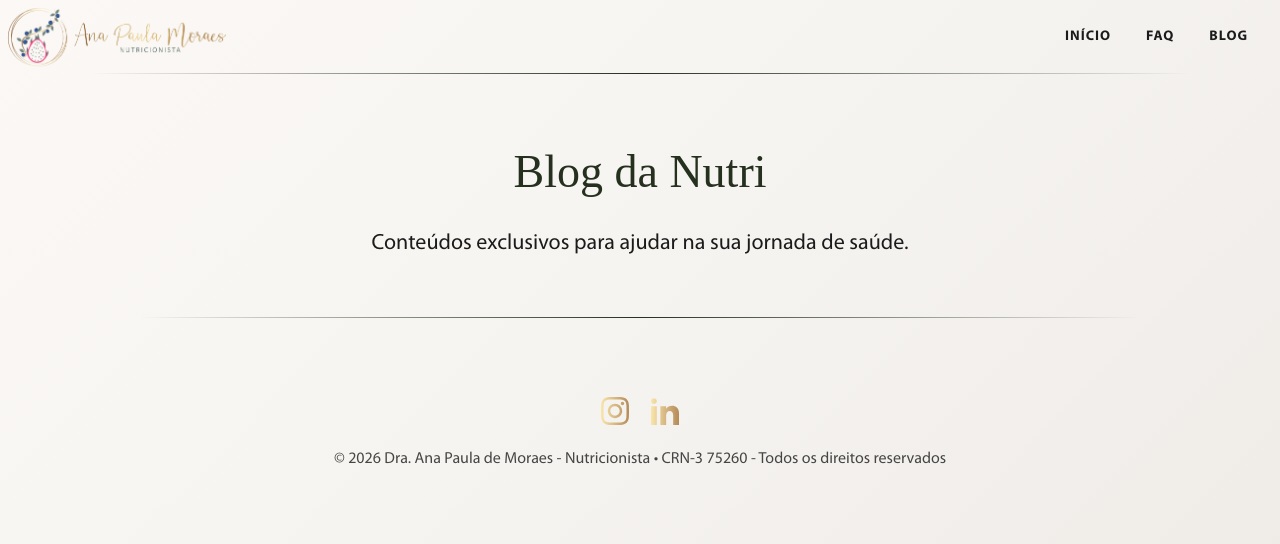
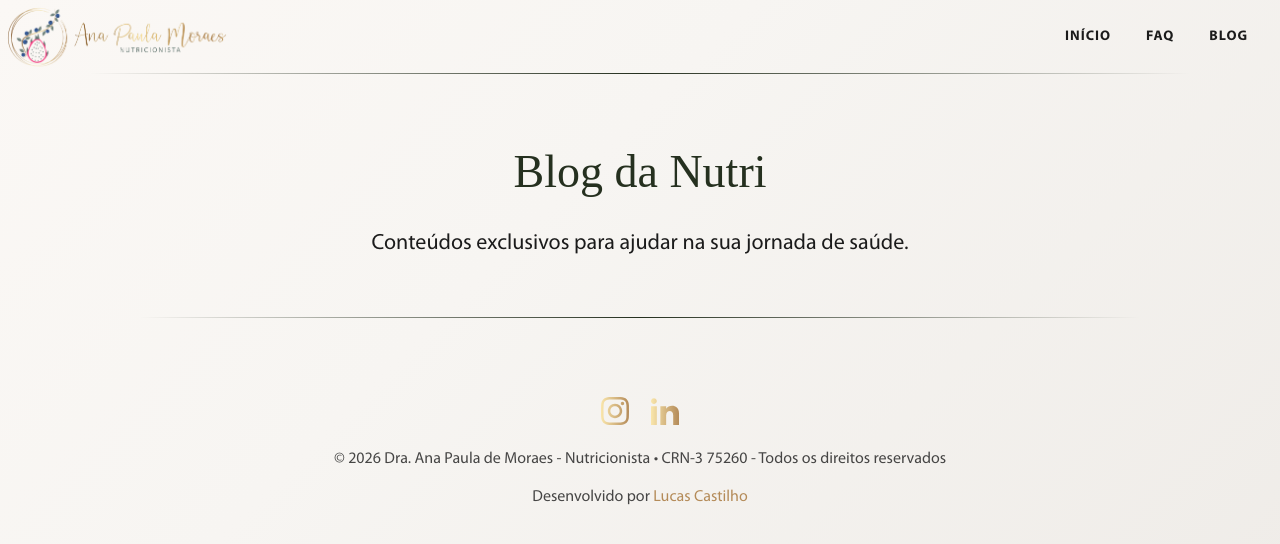
Before and after one commit to lucascastilho-dev/nutrianapaulamoraes, a Jekyll site: the page built from blog/index.html, in a window 1280 px wide. Shown: the top 544 px of the page. Built offline with Jekyll 4.4.1, drawn with Linux system fonts in a browser that asks for light colours; some web fonts are replaced; the list of posts is cut into pages by our own code; some of the changed lines change nothing that is shown.

Commit message:
Ajuste - Animação Depoimentos + Autor do Site

```diff
--- a/_config.yml
+++ b/_config.yml
@@ -8,6 +8,8 @@
 url: "https://www.nutrianapaulamoraes.com.br"
 lang: pt-BR
 timezone: America/Sao_Paulo
+site_developer: "Lucas Castilho"
+site_developer_email: "ti@techdev.com.br"
 
 # Configuração de SEO e Blog
 permalink: /blog/:title/
--- a/_includes/footer.html
+++ b/_includes/footer.html
@@ -23,5 +23,8 @@
   </div>
   <p>
     © {{ 'now' | date: "%Y" }} {{ site.author.name }} - Nutricionista • {{ site.author.crn }} - Todos os direitos reservados
+  </p><br>
+  <p>
+    Desenvolvido por <a href="{{ 'mailto:' | append: site.site_developer_email }}" target="_blank" style="color: var(--accent); text-decoration: none;">{{ site.site_developer }}</a>
   </p>
 </footer>
--- a/assets/js/animations.js
+++ b/assets/js/animations.js
@@ -259,46 +259,24 @@
 
 /* ================= SPARKLES ================= */
 function initSparkles() {
-  document.querySelectorAll('.testimonial-item .sparkle').forEach(s => { if (s._stop) s._stop(); s.remove(); });
-  const TICK_MS = 1000;
-  const rand = (min, max) => Math.random() * (max - min) + min;
-  const randInt = (min, max) => Math.floor(Math.random() * (max - min + 1)) + min;
-  const randomPos = () => [Math.round(rand(8, 92)), Math.round(rand(8, 92))];
-  const sparkleInstances = [];
+   const testimonials = document.querySelectorAll('.testimonial-item');
 
-  document.querySelectorAll('.testimonial-item').forEach(item => {
-    const count = randInt(1, 2);
-    for (let i = 0; i < count; i++) {
-      const s = document.createElement('span');
-      s.className = 'sparkle';
-      const [l, t] = randomPos();
-      s.style.left = l + '%'; s.style.top = t + '%';
-      s.style.background = 'radial-gradient(circle, rgba(255,243,198,0.95) 0%, rgba(251,227,155,0.9) 45%, rgba(165,114,52,0.9) 100%)';
-      item.appendChild(s);
-      sparkleInstances.push({ el: s, isOn: false, offset: Math.round(rand(0, 0)) });
-    }
+  testimonials.forEach(item => {
+    for (let i = 0; i < 5; i++) {
+      const sparkle = document.createElement('span');
+      sparkle.classList.add('sparkle');
+
+      sparkle.style.top = `${Math.random() * 90}%`;
+      sparkle.style.left = `${Math.random() * 90}%`;
+      const size = Math.random() * 6 + 4; // 4px a 10px
+      sparkle.style.width = `${size}px`;
+      sparkle.style.height = `${size}px`;
+      sparkle.style.animationDelay = `${Math.random() * 3}s`;
+
+      item.appendChild(sparkle); }
   });
 
-  let startTime = performance.now();
-  const masterTick = () => {
-    const now = performance.now();
-    sparkleInstances.forEach(inst => {
-      if (now - startTime < inst.offset) return;
-      if (!inst.isOn) {
-        const [nl, nt] = randomPos();
-        inst.el.style.left = nl + '%'; inst.el.style.top = nt + '%';
-        inst.el.classList.add('sparkle--visible');
-        inst.isOn = true;
-      } else {
-        inst.el.classList.remove('sparkle--visible');
-        inst.isOn = false;
-      }
-    });
-  };
-  let masterTimer = setInterval(masterTick, TICK_MS);
-  window.__sparkles_stop_all && window.__sparkles_stop_all();
-  window.__sparkles_stop_all = () => { clearInterval(masterTimer); sparkleInstances.forEach(i => i.el.remove()); };
-}
+  }
 
 /* ================= FLOATING BUTTONS ================= */
 function initFloatingButtons() {
```
